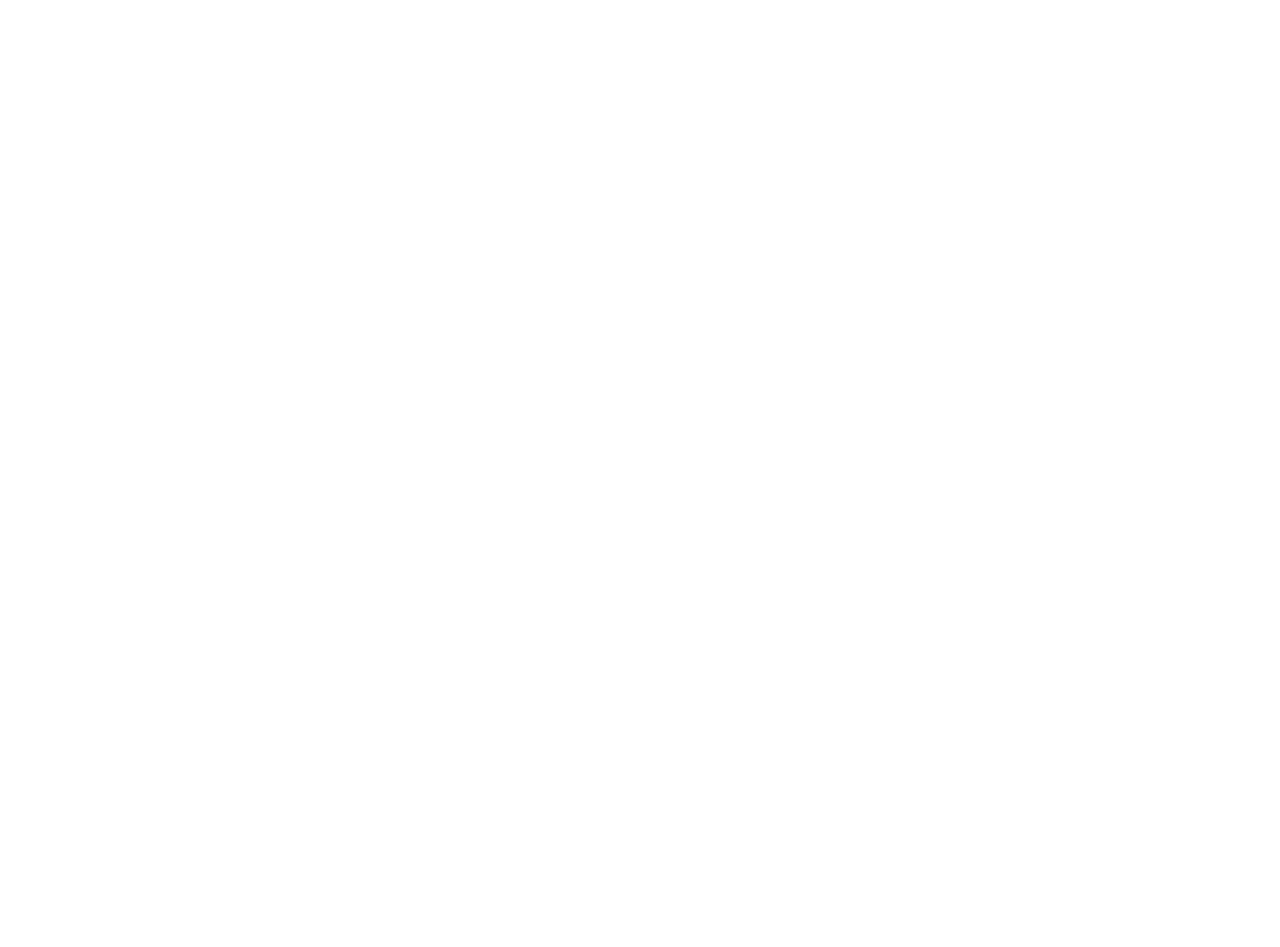
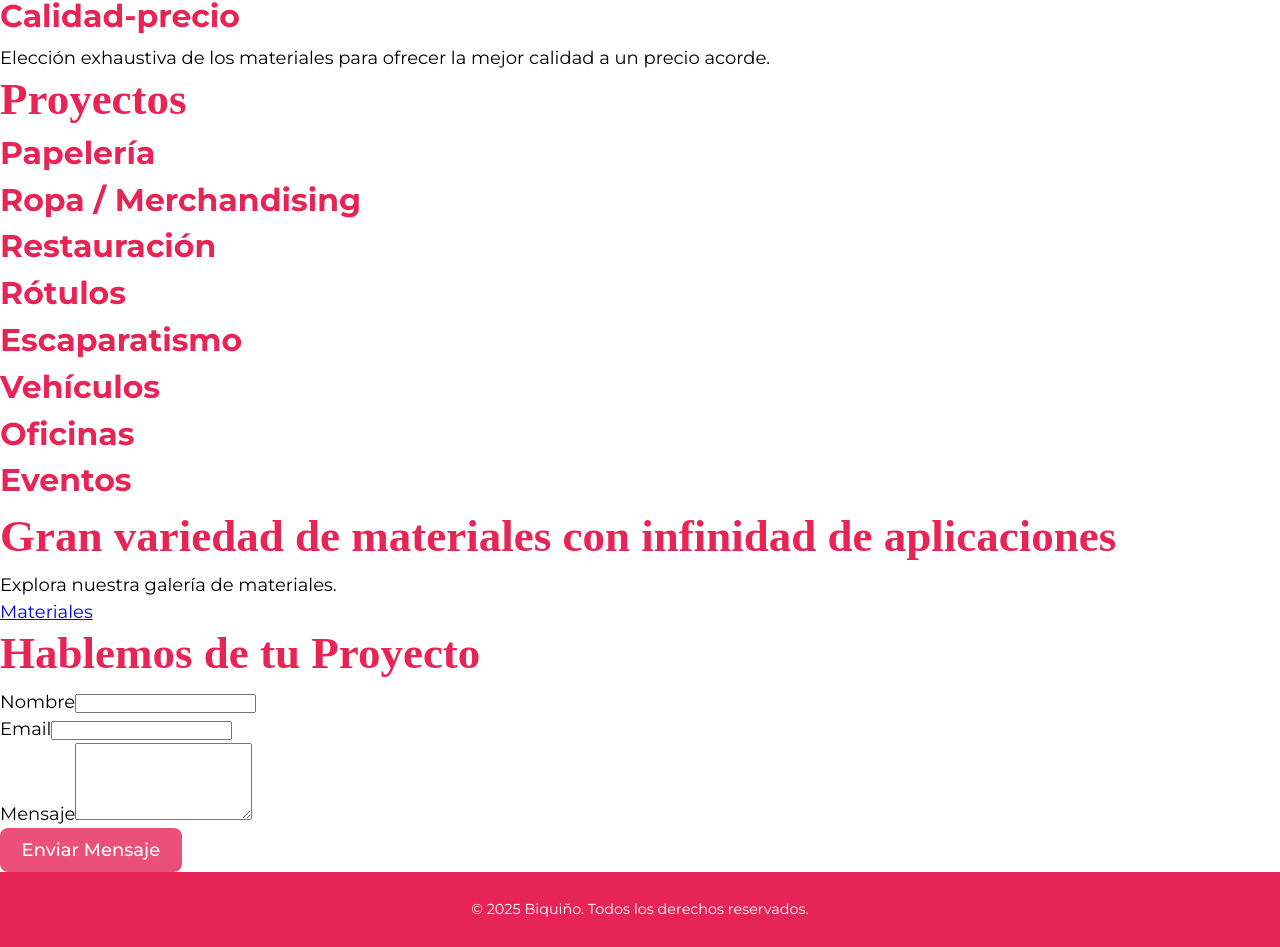
Before and after one commit to AidaG91/biquino-dev, a React (Vite) app in the folder biquino/: page / in a window 1280 px wide. Shown: the part 5645-6592 px from the top of the page. Before the commit the page ends 800 px from the top, so only its background shows below. Built offline with nearby package versions, Linux system fonts and the light colour scheme; a web font is replaced by a local one.

Commit message:
basic landingpage structure. No CSS

```diff
--- a/biquino/src/components/sections/CallToAction.jsx
+++ b/biquino/src/components/sections/CallToAction.jsx
@@ -1,3 +1,15 @@
+import { Link } from 'react-router-dom';
+import styles from '../../styles/CallToAction.module.css';
+
+
 export default function CallToAction() {
-
+   return (
+        <section className={styles.cta}>
+            <h1 className={styles.ctaTitle}>Gran variedad de materiales con infinidad de aplicaciones</h1>
+            <p className={styles.ctaSubtitle}>Explora nuestra galería de materiales.</p>
+            <Link to="/materiales" className={styles.ctaButton}>
+               Materiales
+            </Link>
+        </section>
+    );
 }
--- a/biquino/src/components/sections/ContactForm.jsx
+++ b/biquino/src/components/sections/ContactForm.jsx
@@ -1,3 +1,91 @@
+import React, { useState } from 'react';
+import styles from '../../styles/ContactForm.module.css';
+// Puedes usar una librería como 'axios' para la comunicación, pero usamos fetch aquí:
+// import axios from 'axios';
+
 export default function ContactForm() {
+  const [formData, setFormData] = useState({ name: '', email: '', message: '' });
+  const [status, setStatus] = useState(null); // 'idle', 'sending', 'success', 'error'
 
+  const handleChange = (e) => {
+    setFormData({ ...formData, [e.target.name]: e.target.value });
+  };
+
+  const handleSubmit = async (e) => {
+    e.preventDefault();
+    setStatus('sending');
+
+    // Aquí es donde usarías tu API de SpringBoot (Ejemplo con fetch)
+    try {
+        const response = await fetch('http://localhost:8080/api/contact', {
+            method: 'POST',
+            headers: {
+                'Content-Type': 'application/json',
+            },
+            body: JSON.stringify(formData),
+        });
+
+        if (!response.ok) {
+            throw new Error('El servidor respondió con un error.');
+        }
+
+        setStatus('success');
+        setFormData({ name: '', email: '', message: '' }); // Limpiar formulario
+
+    } catch (error) {
+        console.error('Error al enviar el formulario:', error);
+        setStatus('error');
+    }
+  };
+
+  return (
+    <section className={styles.contact}>
+      <h1 className={styles.contactTitle}>Hablemos de tu Proyecto</h1>
+
+      {status === 'success' && <p className={styles.successMessage}>¡Mensaje enviado con éxito!</p>}
+      {status === 'error' && <p className={styles.errorMessage}>Hubo un error al enviar.</p>}
+
+      <form onSubmit={handleSubmit} className={styles.form}>
+        <div className={styles.formGroup}>
+          <label htmlFor="name">Nombre</label>
+          <input
+            type="text"
+            id="name"
+            name="name"
+            value={formData.name}
+            onChange={handleChange}
+            required
+          />
+        </div>
+
+        <div className={styles.formGroup}>
+          <label htmlFor="email">Email</label>
+          <input
+            type="email"
+            id="email"
+            name="email"
+            value={formData.email}
+            onChange={handleChange}
+            required
+          />
+        </div>
+
+        <div className={styles.formGroup}>
+          <label htmlFor="message">Mensaje</label>
+          <textarea
+            id="message"
+            name="message"
+            value={formData.message}
+            onChange={handleChange}
+            required
+            rows="5"
+          ></textarea>
+        </div>
+
+        <button type="submit" disabled={status === 'sending'}>
+          {status === 'sending' ? 'Enviando...' : 'Enviar Mensaje'}
+        </button>
+      </form>
+    </section>
+  );
 }
--- /dev/null
+++ b/biquino/src/components/sections/ProjectTab.jsx
@@ -0,0 +1,35 @@
+import React from 'react';
+import styles from '../../styles/ProjectsSection.module.css';
+
+export default function ProjectTab({ project, isActive, onSetActive, onSetInactive }) {
+
+  const images = project.images || [];
+return (
+    <div
+      className={`${styles.projectTab} ${isActive ? styles.active : ''}`}
+      onMouseEnter={() => onSetActive(project.id)}
+      onMouseLeave={onSetInactive}
+    >
+      <h2 className={styles.tabTitle}>{project.title}</h2>
+
+      {/* Contenido expandido: visible solo cuando está activo */}
+      <div className={styles.tabContent}>
+        <div className={styles.imageGrid}>
+          {images.map((imgSrc, index) => (
+            // APLICAMOS LA LÓGICA DEL PLACEHOLDER AQUÍ
+            <div
+              key={index}
+              // Usamos una clase para darle el fondo blanco y tamaño
+              className={styles.imagePlaceholder}
+            >
+              {/* Opcional: puedes poner texto "Foto Pendiente" aquí si quieres */}
+            </div>
+
+          ))}
+        </div>
+        {/* Usamos el texto de placeholder */}
+        <p>{project.description}</p>
+      </div>
+    </div>
+  );
+}
--- a/biquino/src/components/sections/ProjectsSection.jsx
+++ b/biquino/src/components/sections/ProjectsSection.jsx
@@ -1,3 +1,30 @@
+import React, { useState } from "react";
+import ProjectTab from "./ProjectTab";
+import projectsData from "../../data/projectsData";
+import styles from '../../styles/ProjectsSection.module.css';
+
 export default function ProjectsSection() {
+  const [activeTabId, setActiveTabId] = useState(null);
 
+  const handleMouseLeave = () => {
+    setActiveTabId(null);
+  };
+
+  return (
+    <section className={styles.projects}>
+      <h1 className={styles.sectionTitle}>Proyectos</h1>
+
+      <div className={styles.tabsContainer}>
+        {projectsData.map((project) => (
+          <ProjectTab
+            key={project.id}
+            project={project}
+            isActive={activeTabId === project.id}
+            onSetActive={setActiveTabId}
+            onSetInactive={handleMouseLeave}
+          />
+        ))}
+      </div>
+    </section>
+  );
 }
--- /dev/null
+++ b/biquino/src/components/sections/ServiceCard.jsx
@@ -0,0 +1,14 @@
+import React from "react";
+import styles from "../../styles/ServicesSection.module.css";
+
+export default function ServiceCard({ data }) {
+  const { icon, title, text } = data;
+
+  return (
+    <div className={styles.ServiceCard}>
+      <img src={icon} alt={title} className={styles.cardIcon} />
+      <h2 className={styles.cardTitle}>{title}</h2>
+      <p className={styles.cardText}>{text}</p>
+    </div>
+  );
+}
--- a/biquino/src/components/sections/ServicesSection.jsx
+++ b/biquino/src/components/sections/ServicesSection.jsx
@@ -1,3 +1,16 @@
+import ServiceCard from './ServiceCard';
+import services from '../../data/servicesData';
+import styles from '../../styles/ServicesSection.module.css';
+
 export default function ServicesSection() {
-
+     return (
+        <section className={styles.services}>
+            <h1 className={styles.servicesTitle}>¿Qué ofrecemos?</h1>
+            <div className={styles.cardGrid}>
+                {services.map(service => (
+                    <ServiceCard key={service.id} data={service} />
+                ))}
+            </div>
+        </section>
+    )
 }
--- /dev/null
+++ b/biquino/src/data/projectsData.js
@@ -0,0 +1,52 @@
+const projectsData = [
+  {
+    id: 1,
+    title: 'Papelería',
+    description: 'Descripción de prueba para el Proyecto 1.',
+    // Simulamos las 3 imágenes con un array de valores null
+    images: [null, null, null]
+  },
+  {
+    id: 2,
+    title: 'Ropa / Merchandising',
+    description: 'Descripción de prueba para el Proyecto 2.',
+    images: [null, null, null]
+  },
+ {
+    id: 3,
+    title: 'Restauración',
+    description: 'Descripción de prueba para el Proyecto 3.',
+    images: [null, null, null]
+  },
+   {
+    id: 4,
+    title: 'Rótulos',
+    description: 'Descripción de prueba para el Proyecto 4.',
+    images: [null, null, null]
+  },
+   {
+    id: 5,
+    title: 'Escaparatismo',
+    description: 'Descripción de prueba para el Proyecto 5.',
+    images: [null, null, null]
+  },
+   {
+    id: 6,
+    title: 'Vehículos',
+    description: 'Descripción de prueba para el Proyecto 6.',
+    images: [null, null, null]
+  },
+   {
+    id: 7,
+    title: 'Oficinas',
+    description: 'Descripción de prueba para el Proyecto 7.',
+    images: [null, null, null]
+  },  {
+    id: 8,
+    title: 'Eventos',
+    description: 'Descripción de prueba para el Proyecto 8.',
+    images: [null, null, null]
+  }
+];
+
+export default projectsData;
--- /dev/null
+++ b/biquino/src/data/servicesData.js
@@ -0,0 +1,33 @@
+import calidadIcon from '../assets/CALIDAD_PRECIO.svg';
+import envioIcon from '../assets/ENVIO.svg';
+import respuestaIcon from '../assets/RESPUESTA_RAPIDA.svg';
+import integralIcon from '../assets/SERVICIO_INTEGRAL.svg';
+
+const services = [
+  {
+    id: 1,
+    icon: respuestaIcon,
+    title: 'Respuesta rápida',
+    text: 'Valoramos tu tiempo. Te garantizamos una comunicación fluida y un compromiso de respuesta en menos de 24 horas a todas tus consultas y peticiones.',
+  },
+  {
+    id: 2,
+    icon: integralIcon,
+    title: 'Servicio integral',
+    text: 'Ofrecemos un servicio 360º. Incluye asesoramiento, diseño, artes finales, producción, instalación y servicio post-venta.',
+  },
+  {
+    id: 3,
+    icon: envioIcon,
+    title: 'Envíos a península',
+    text: 'Trabajamos con una red de colaboradores, la cual nos permite poder enviar y instalar en toda la península y fuera.',
+  },
+  {
+    id: 4,
+    icon: calidadIcon,
+    title: 'Calidad-precio',
+    text: 'Elección exhaustiva de los materiales para ofrecer la mejor calidad a un precio acorde.',
+  },
+];
+
+export default services;
--- /dev/null
+++ b/biquino/src/styles/ProjectsSection.module.css
@@ -0,0 +1,37 @@
+/* ProjectsSection.module.css */
+
+/* ... otros estilos para .projectTab, .tabsContainer, etc. ... */
+
+/* Cuadrícula para la galería (Flexbox o Grid) */
+.imageGrid {
+    display: grid;
+    grid-template-columns: repeat(3, 1fr); /* 3 columnas iguales */
+    gap: 10px; /* Espacio entre los cuadraditos */
+    margin-bottom: 1rem;
+}
+
+/* Estilos para el placeholder de la imagen (los cuadraditos blancos) */
+.imagePlaceholder {
+    /* Fondo blanco (simulando que la imagen está ahí) */
+    background-color: var(--color-white);
+
+    /* Le da la apariencia cuadrada (Ratio 1:1) */
+    width: 100%;
+    padding-top: 100%;
+    position: relative;
+
+    /* Borde sutil para separarlo del fondo del sitio, si es necesario */
+    border: 1px solid var(--color-background);
+}
+
+/* Opcional: Estilo para la pestaña expandida */
+.tabContent {
+    /* Asegúrate de que este contenido solo sea visible en la pestaña .active */
+    max-height: 0;
+    overflow: hidden;
+    /* ... transición, etc. ... */
+}
+
+.projectTab.active .tabContent {
+    max-height: 500px; /* Suficiente altura para mostrar las imágenes y texto */
+}
```
Also changed, not shown: biquino/src/styles/CallToAction.module.css (added), biquino/src/styles/ContactForm.module.css (added), biquino/src/styles/ServicesSection.module.css (added).
